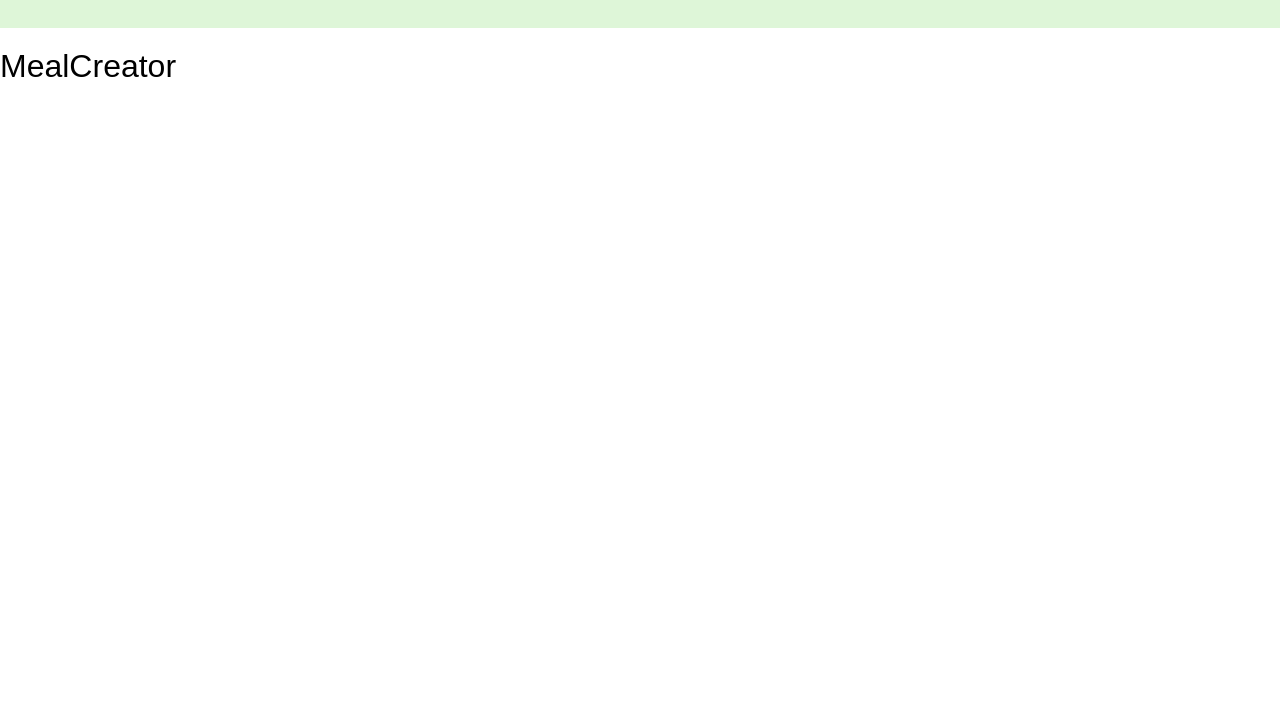
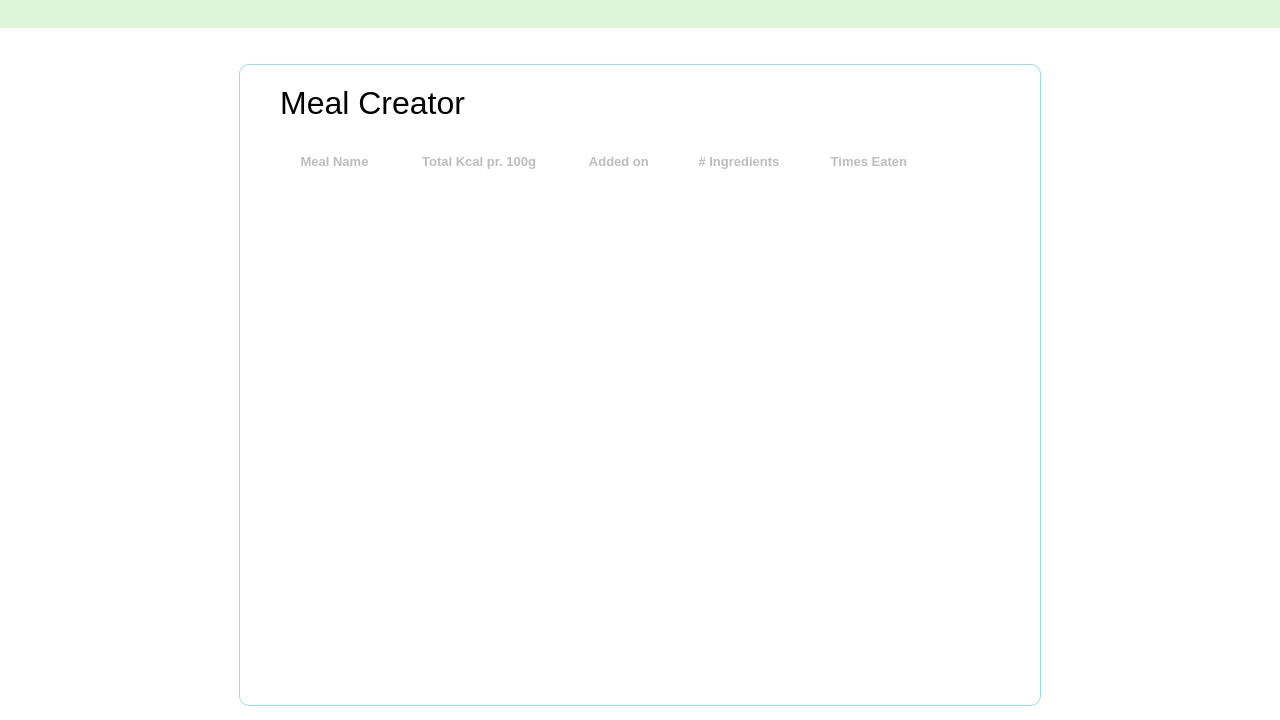
Before and after one commit to KristofferHmann/eksamen, a website: page public/mealcreator/mealcreator.html in a window 1280 px wide. Shown: the part 80-800 px from the top of the page. Drawn offline with Linux system fonts and the light colour scheme.

Commit message:
pushet for hjalte

```diff
--- a/public/mealcreator/mealcreator.css
+++ b/public/mealcreator/mealcreator.css
@@ -0,0 +1,38 @@
+.mealCreator {
+    max-width: 800px;
+    margin-top: 20px;
+    border: 1px solid #99D9E9;
+    border-radius: 10px;
+    background-color: #ffffff;
+    top: 50%;
+    left: 50%;
+    transform: translate(-50%, -43%);
+    position: fixed;
+    width: 90%;
+    height: 80%;
+}
+
+h1 {
+    margin-left: 40px;
+}
+
+table {
+    width: 100%;
+    border-collapse: separate;
+    border-spacing: 0 10px;
+
+}
+
+td {
+    background-color: #DEF6D8;
+    padding: 5px;
+    text-align: center;
+
+}
+
+th {
+    font-size: small;
+    color: #BDBDBD;
+    padding-left: 15px;
+    padding-right: 15px;
+}
--- a/public/mealcreator/mealcreator.html
+++ b/public/mealcreator/mealcreator.html
@@ -37,8 +37,28 @@
     </nav>
 
   </header>
-    <h1> MealCreator </h1>
-
+  <div class="mealCreator">
+    <div class="meal">
+      <h1>Meal Creator</h1>
+    </div>
+    <table>
+      <thead>
+        <tr>
+          <th></th>
+          <th>Meal Name</th>
+          <th>Total Kcal pr. 100g</th>
+          <th>Added on</th>
+          <th># Ingredients</th>
+          <th>Times Eaten</th>
+          <th></th>
+          <th></th>
+          <th></th>
+        </tr>
+      </thead>
+      <tbody>
+      </tbody>
+    </table>
+  </div>
 </body>
 
 
```
Also changed, not shown: database.js (+14 -15 lines), items.js (+19 -1 lines), public/foodinspector/inspector.html (+1 -1 lines), public/foodinspector/inspector.js (+8 -0 lines), public/login/login.js (+9 -10 lines). Lines whose indentation alone changed are shown as unchanged.
